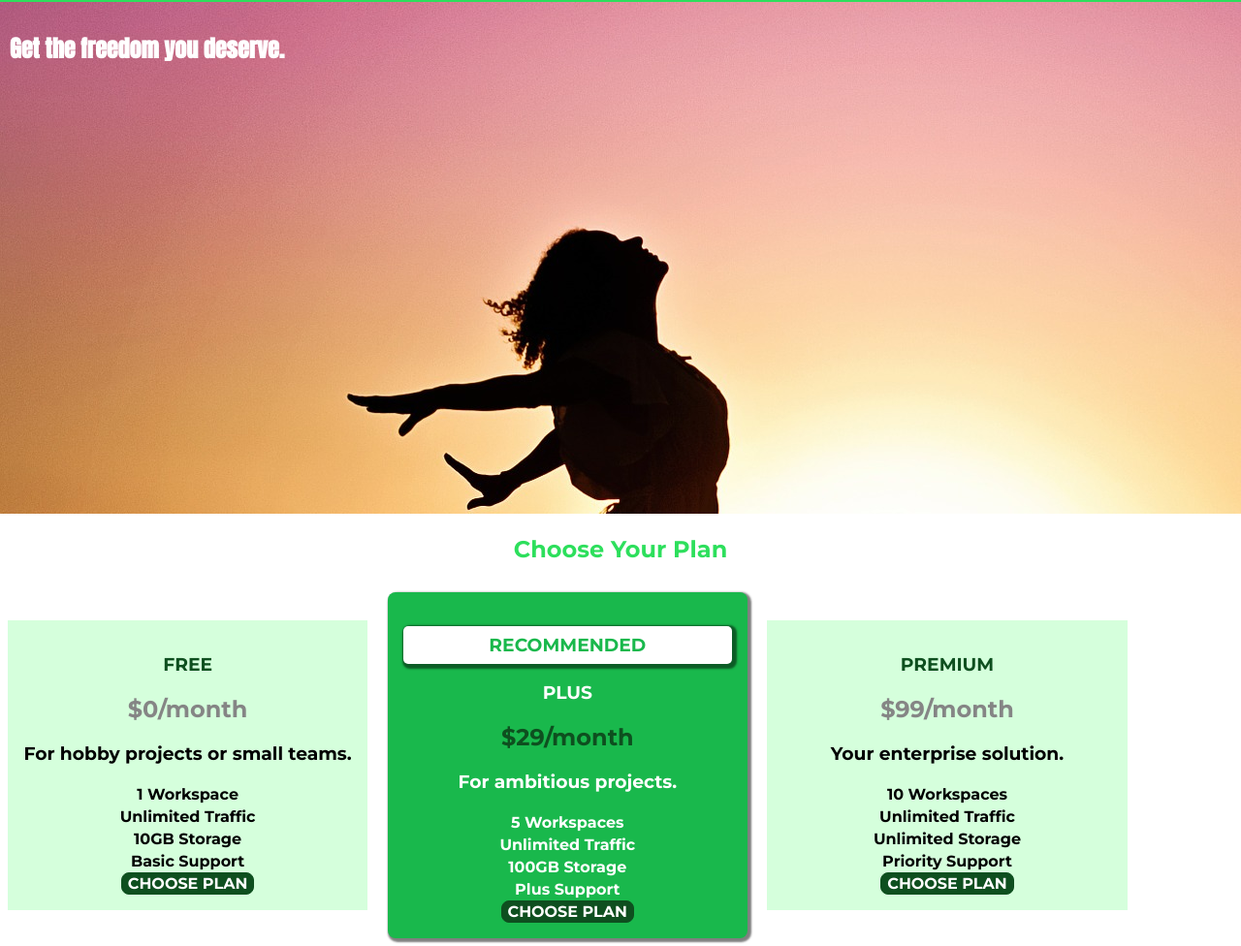
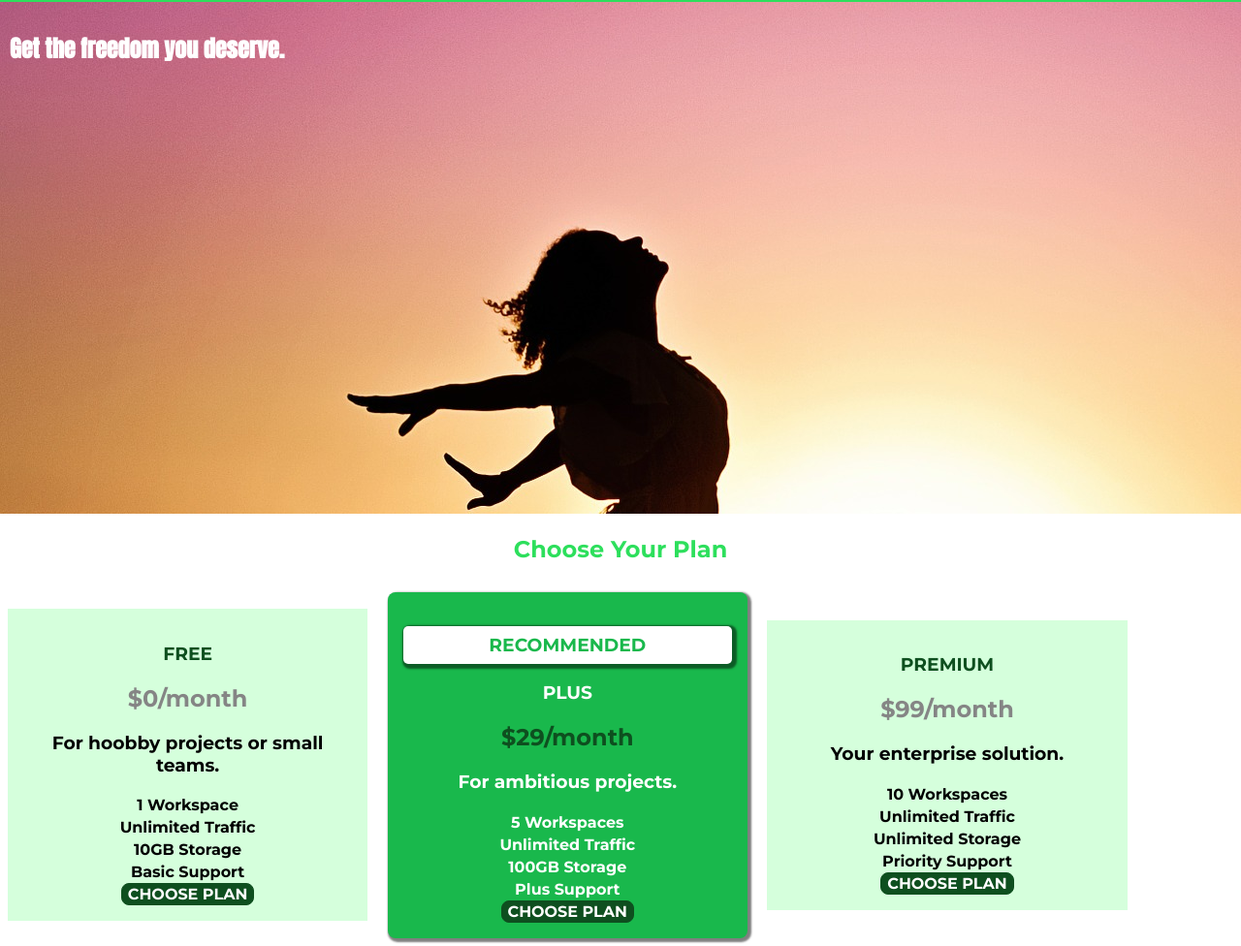
Before and after one commit to Tristverm/git-github, a plain HTML site: page index.html in a window 1280 px wide. Shown: the part 46-1022 px from the top of the page at 97% size. Drawn offline with Linux system fonts and the light colour scheme.

```diff
--- a/index.html
+++ b/index.html
@@ -45,7 +45,7 @@
                 <article class="plan">
                     <h1 class="plan__title">FREE</h1>
                     <h2 class="plan__price">$0/month</h2>
-                    <h3>For hobby projects or small teams.</h3>
+                    <h3>For hoobby projects or small teams.</h3>
                     <ul>
                         <li>1 Workspace</li>
                         <li>Unlimited Traffic</li>
```
